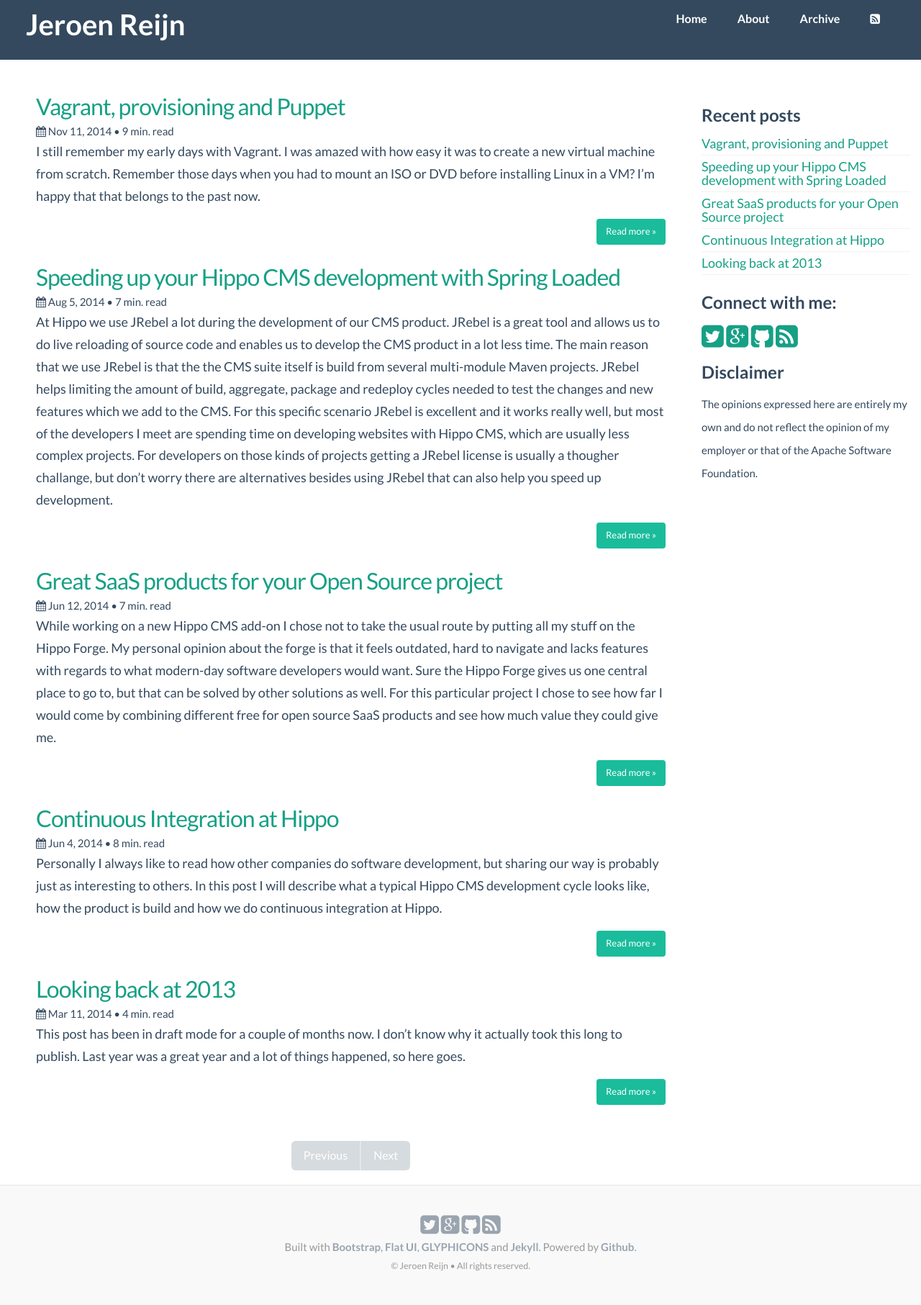
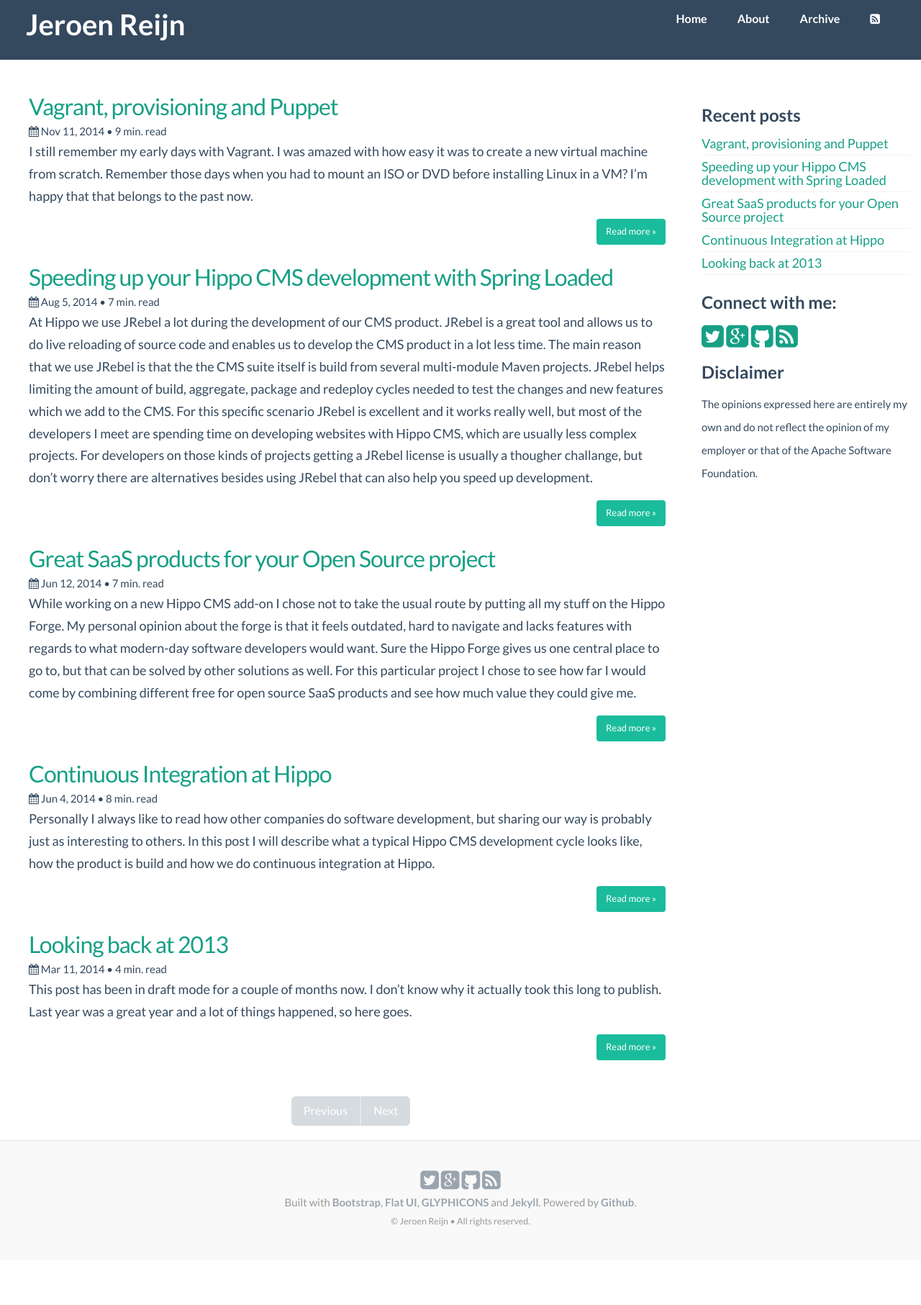
Before and after one commit to jreijn/jreijn.github.com, a Jekyll site: the page built from index.html, in a window 1280 px wide. Shown: the whole page at 72% size. Built offline with Jekyll 4.4.1, drawn with Linux system fonts in a browser that asks for light colours; Markdown is read by kramdown in place of the engine named in the settings; the list of posts is cut into pages by our own code; after the commit the page ends 1751 px from its top, so only the background shows below that.

Commit message:
Improved styling on mobile

```diff
--- a/css/main.css
+++ b/css/main.css
@@ -72,7 +72,7 @@
 
 .posts {
     list-style-type: none;
-    padding-left: 20px;
+    padding-left: 10px;
     padding-right: 20px;
 }
 
@@ -128,7 +128,7 @@
 /*      display:none;*/
   }
   .left {
-      padding-left: 15px;
+      padding-left: 10px;
   }
   .sidebar {
 /*      display:none;*/
```
